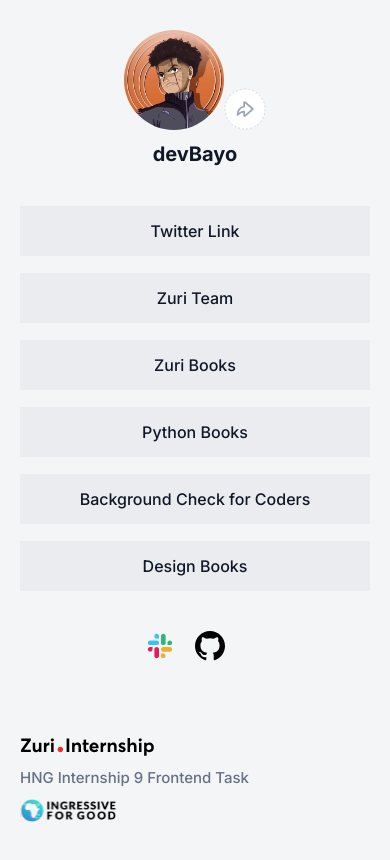
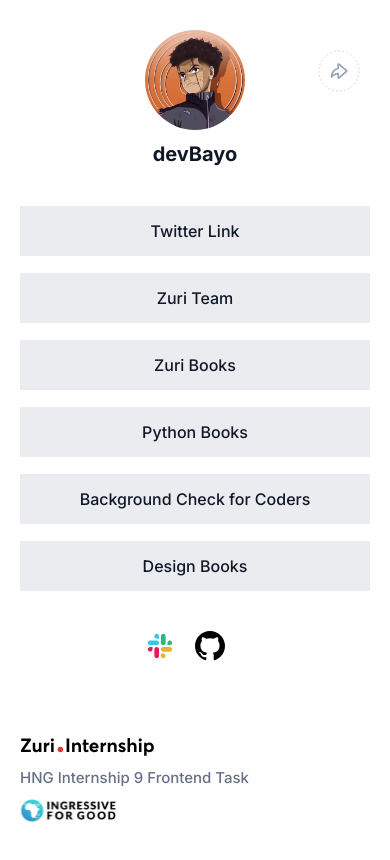
Before and after one commit to devBayo/HNG-LinkTree, a React (Create React App) app: page / in a window 390 px wide. Shown: the top 860 px of the page. Built offline with nearby package versions, Linux system fonts and the light colour scheme.

Commit message:
modified styles

```diff
--- a/src/components/Profile/Profile.module.css
+++ b/src/components/Profile/Profile.module.css
@@ -2,6 +2,7 @@
   text-align: center;
   max-width: 90rem;
   margin: 0 auto;
+  position: relative;
 }
 
 #profile_img {
@@ -11,6 +12,12 @@
   object-fit: cover;
 }
 
+#share_profile {
+  position: absolute;
+  top: 2rem;
+  right: 7rem;
+}
+
 #twitter {
   margin-top: 1rem;
 }
@@ -18,3 +25,10 @@
 #slack {
   display: none;
 }
+
+@media (max-width: 37.5em) {
+  #share_profile {
+    top: 2rem;
+    right: 1rem;
+  }
+}
--- a/src/index.css
+++ b/src/index.css
@@ -14,7 +14,7 @@
 
 body {
   font-family: 'Inter', sans-serif;
-  background-color: #f4f5f7;
+  /* background-color: #f4f5f7; */
   color: #101828;
   padding: 3rem 2rem;
 }
```
